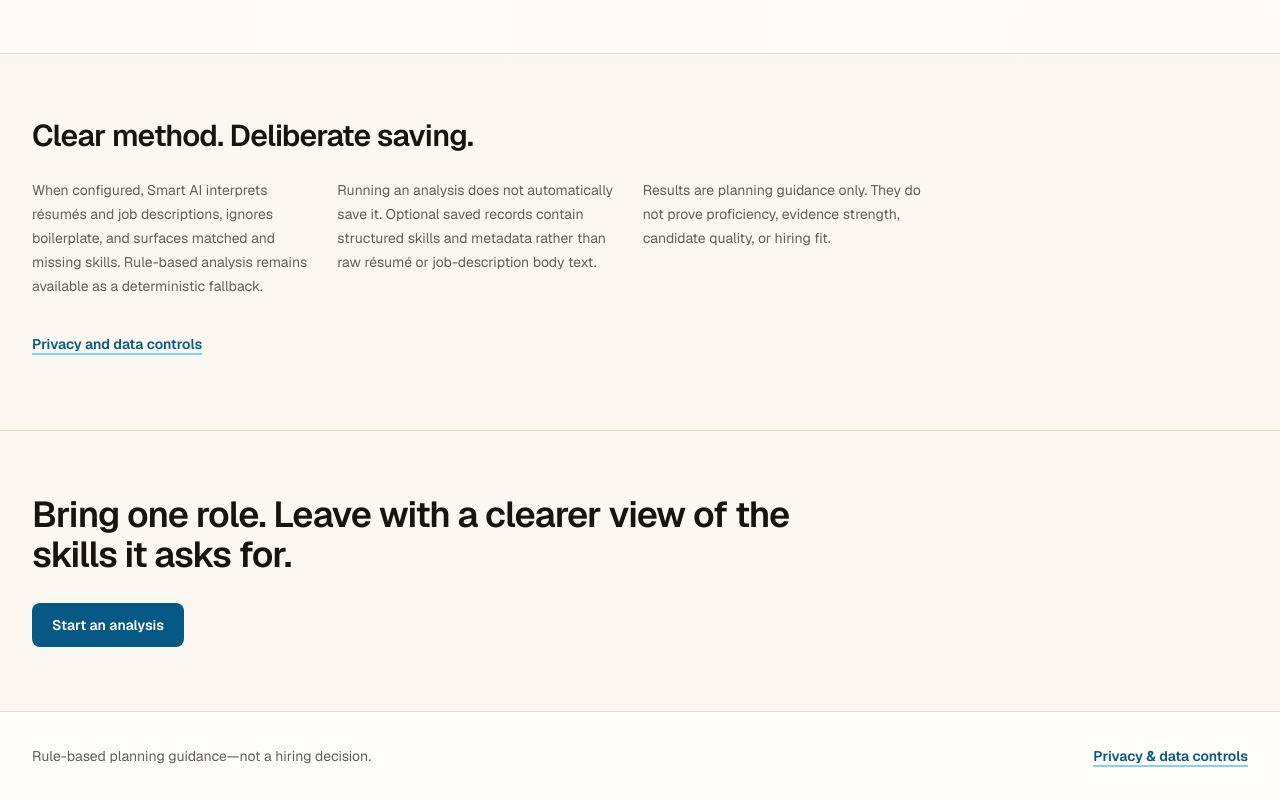
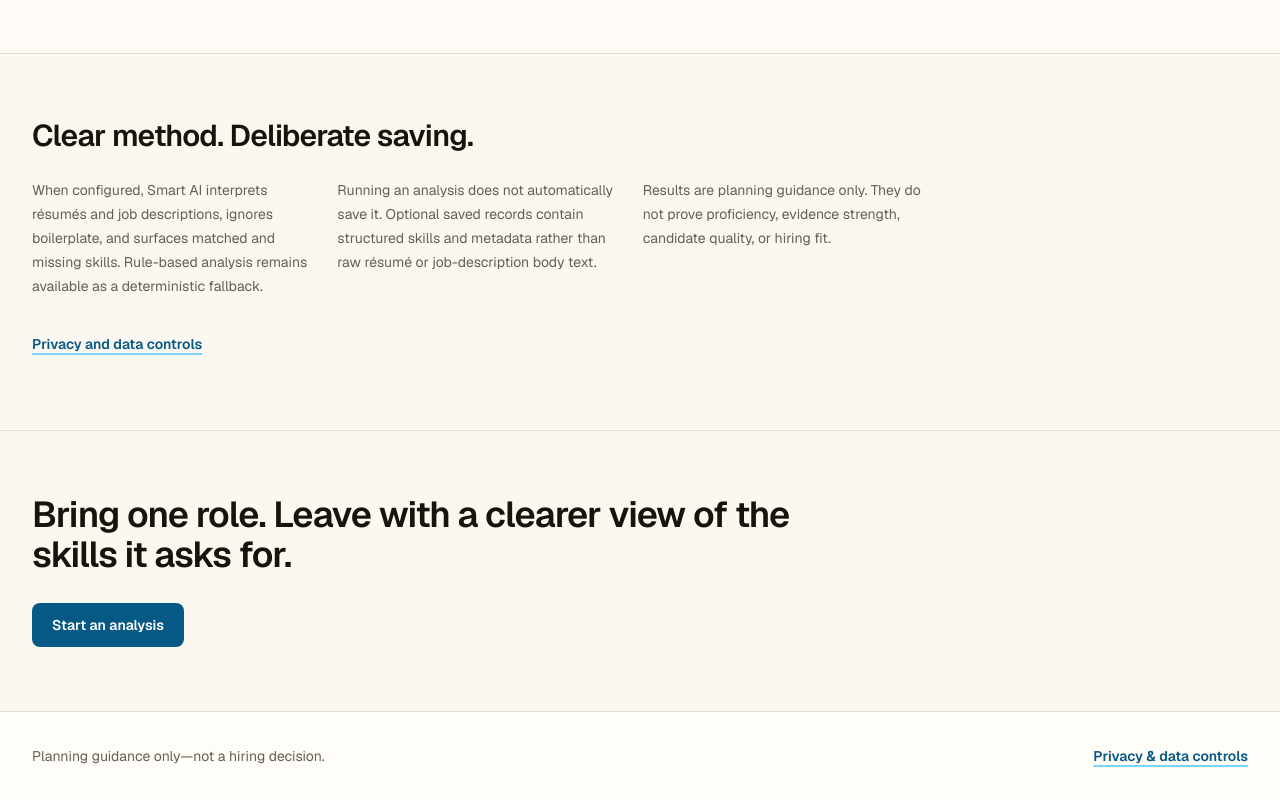
Before and after one commit to cooperrobillard/internship-fit-gap-analyzer, a Next.js app in the folder web/: page / in a window 1280 px wide. Shown: the part 1291-2091 px from the top of the page. Built offline with nearby package versions, Linux system fonts and the light colour scheme; no server answers.

Commit message:
fix: update footer guidance copy

```diff
--- a/web/src/components/app-footer.tsx
+++ b/web/src/components/app-footer.tsx
@@ -5,7 +5,7 @@ export function AppFooter() {
     <footer className="border-t border-[var(--color-border)] bg-[var(--color-surface)]">
       <div className="app-shell-container flex flex-col gap-3 py-6 text-sm text-[var(--color-text-muted)] sm:flex-row sm:items-center sm:justify-between">
         <p className="max-w-2xl">
-          Rule-based planning guidance—not a hiring decision.
+          Planning guidance only—not a hiring decision.
         </p>
         <Link
           href="/privacy"
```
